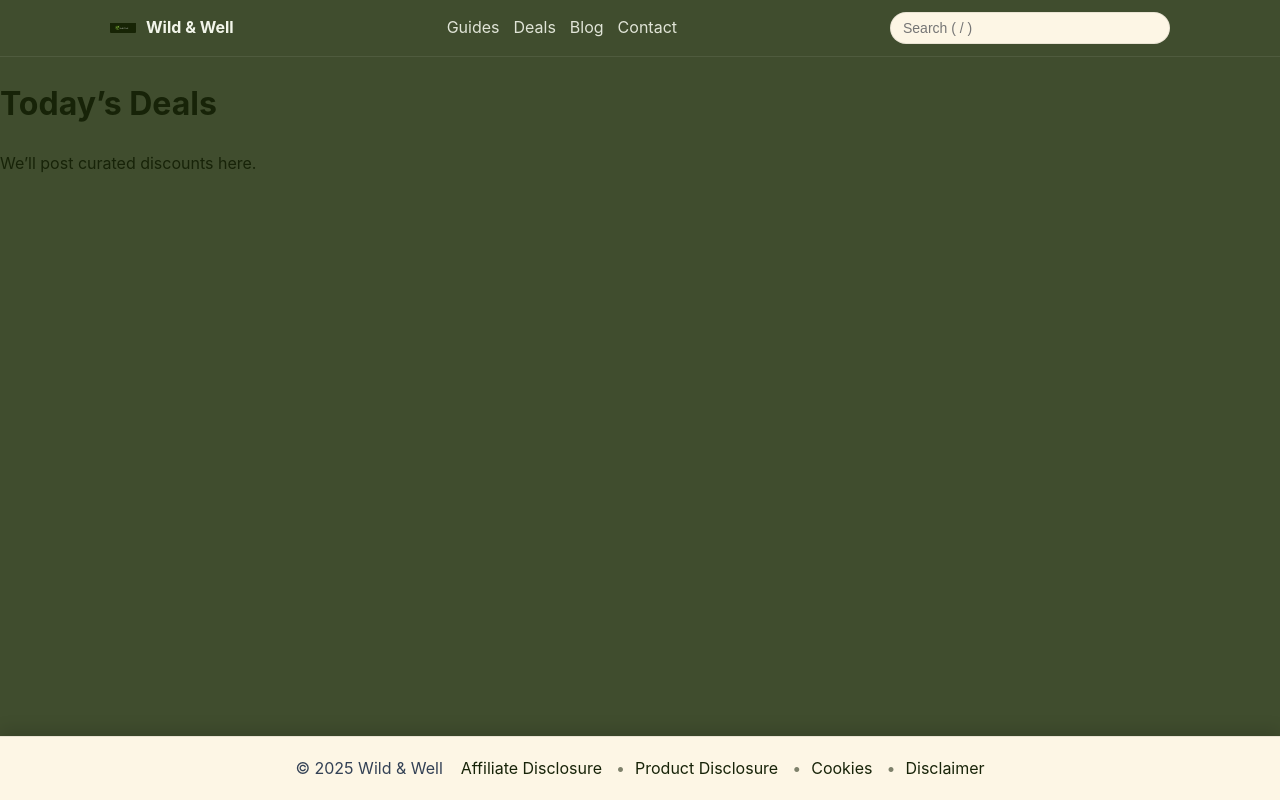
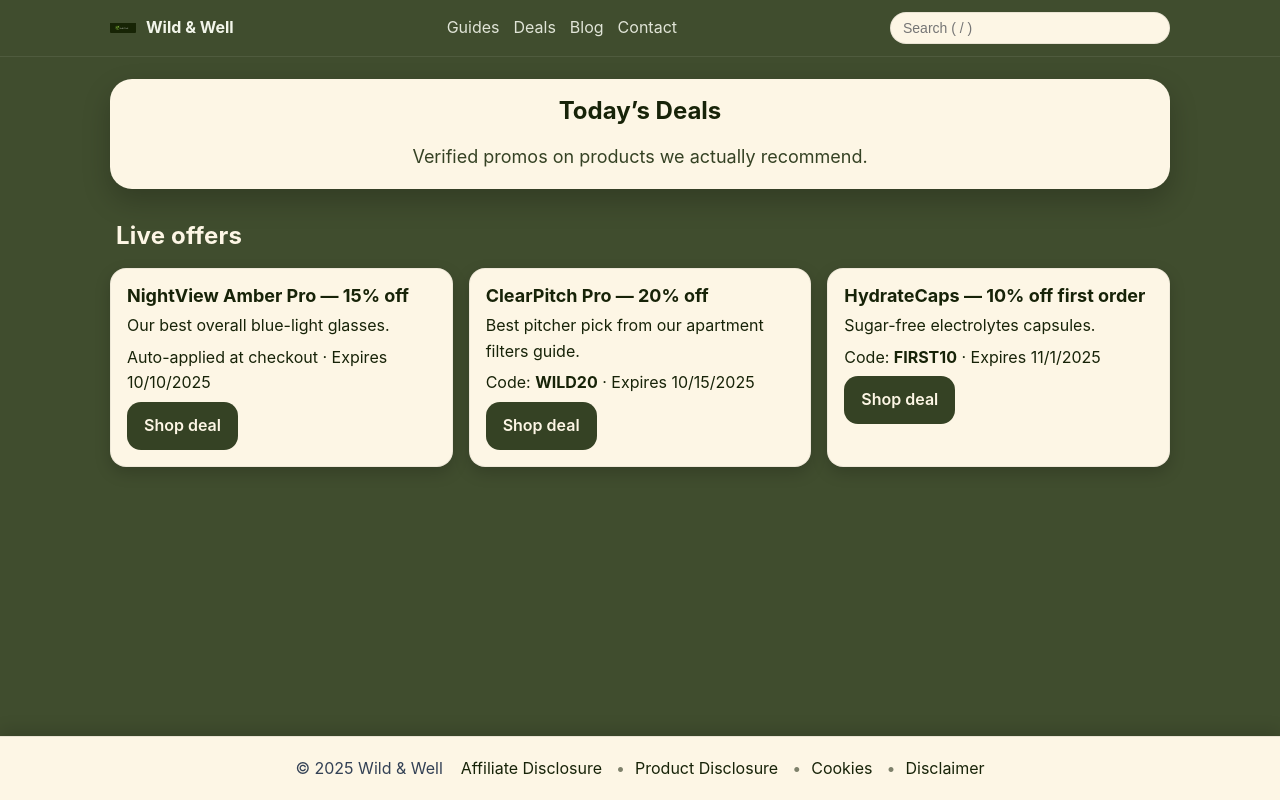
Before and after one commit to dariosandison/Eco---Holistic, a Next.js app: page /deals in a window 1280 px wide. Built offline with nearby package versions, Linux system fonts and the light colour scheme.

Commit message:
Update deals.js

```diff
--- a/pages/deals.js
+++ b/pages/deals.js
@@ -1,9 +1,45 @@
-export const seo = { title: 'Deals' };
-export default function Deals() {
+// pages/deals.js
+import Head from 'next/head';
+import deals from '../data/deals';
+
+export default function DealsPage() {
+  const now = new Date();
+  const sorted = [...deals].sort((a,b)=> (a.expires||'').localeCompare(b.expires||''));
   return (
-    <div className="prose">
-      <h1>Today’s Deals</h1>
-      <p>We’ll post curated discounts here.</p>
-    </div>
+    <>
+      <Head>
+        <title>Today’s Deals — Wild &amp; Well</title>
+        <meta name="description" content="Live deals and promo codes on our top picks. Updated with expiration dates and notes." />
+      </Head>
+
+      <div className="container" style={{ marginTop: 22 }}>
+        <section className="hero">
+          <div className="hero-inner">
+            <h1 className="post-title">Today’s Deals</h1>
+            <p className="hero-slogan">Verified promos on products we actually recommend.</p>
+          </div>
+        </section>
+
+        <h2 className="section-title">Live offers</h2>
+        <div className="grid">
+          {sorted.map((d, i) => {
+            const expired = d.expires ? new Date(d.expires) < now : false;
+            return (
+              <article className="card" key={i} style={{ opacity: expired ? .5 : 1 }}>
+                <h3 style={{ marginTop: 0 }}>{d.title}</h3>
+                <p style={{ margin: '6px 0' }}>{d.note}</p>
+                <p style={{ margin: '6px 0' }}>
+                  {d.code ? <>Code: <strong>{d.code}</strong></> : 'Auto-applied at checkout'}
+                  {d.expires ? <> · Expires {new Date(d.expires).toLocaleDateString()}</> : null}
+                </p>
+                <p style={{ margin: 0 }}>
+                  <a href={d.url} target="_blank" rel="nofollow sponsored noopener" className="btn btn-primary">Shop deal</a>
+                </p>
+              </article>
+            );
+          })}
+        </div>
+      </div>
+    </>
   );
 }
```
